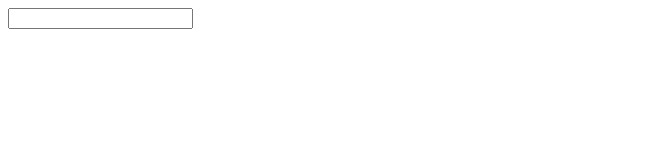
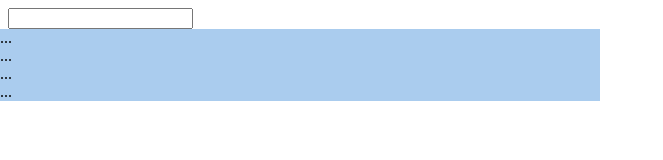
Before and after one commit to catos/taco, an Electron app: page src/filelist/filelist.html in a window 1200 px wide. Shown: the whole page, without its empty margins (0-663 px from the left). Drawn offline with Linux system fonts and the light colour scheme; no server answers.

Commit message:
Added tree i view

```diff
--- a/package.json
+++ b/package.json
@@ -20,5 +20,6 @@
   "homepage": "https://github.com/catos/taco#readme",
   "devDependencies": {
     "electron-prebuilt": "^1.4.13"
-  }
+  },
+  "dependencies": {}
 }
--- a/src/filelist/filelist.css
+++ b/src/filelist/filelist.css
@@ -0,0 +1,13 @@
+#tree-left {
+    position: absolute;
+    left: 0;
+    width: 50%;
+    background-color: whitesmoke;
+}
+
+#tree-right {
+    position: absolute;
+    left: 0;
+    width: 50%;
+    background-color: #ace;
+}
--- a/src/filelist/filelist.html
+++ b/src/filelist/filelist.html
@@ -8,6 +8,14 @@
     <div class="container">
         <input type="text" id="dir" class="input" />
 
+        <div id="tree-left">
+            ...<br/>...<br/>...<br/>...<br/>
+        </div>
+        <div id="tree-right">
+            ...<br/>...<br/>...<br/>...<br/>
+        </div>
+
+        <div id="root">...</div>
 
 
     </div>
--- a/src/filelist/filelist.js
+++ b/src/filelist/filelist.js
@@ -2,15 +2,24 @@ const electron = require('electron')
 const fs = require('fs')
 
 function updateFileList(dir) {
+
+    if (!dir) {
+        dir = 'c:\\'
+    }
+console.log('dir', dir);
+    var result = ""
     fs.readdir(dir, (err, files) => {
         if (err) {
             throw err;
         }
 
         for (let file of files) {
-            console.log(file);
+            // console.log(file);
+            result += file + "<br />"
         }
+        document.getElementById('tree-left').innerHTML = result
     });
+    console.log('result', result)
 }
 
 function isDir(dir) {
@@ -27,3 +36,5 @@ document.getElementById('dir').addEventListener('keyup', event => {
         updateFileList(dir)
     }
 })
+
+updateFileList()
```
